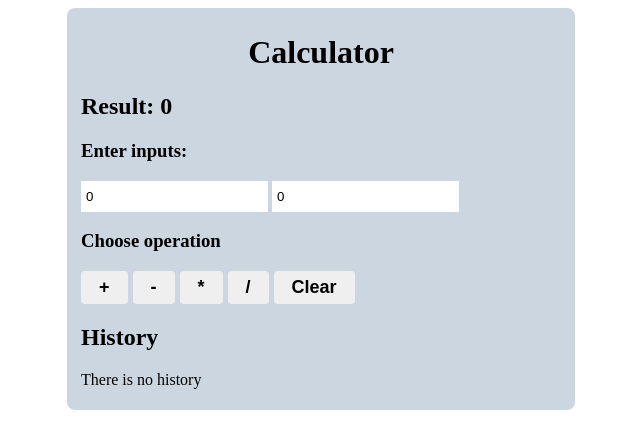
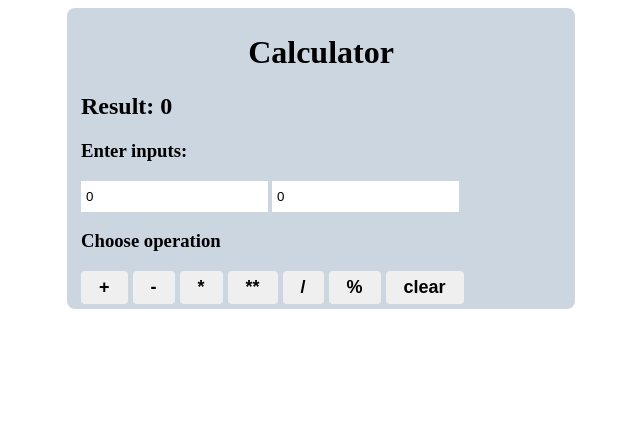
Before and after one commit to Nazim6269/React_Practice, a React (Vite) app: page / in a window 1280 px wide. Shown: the top 448 px of the page, without its empty margins (319-959 px from the left). Built offline with nearby package versions, Linux system fonts and the light colour scheme.

Commit message:
added some refactoring in input section and operation section

```diff
--- a/package.json
+++ b/package.json
@@ -14,6 +14,7 @@
     "@fortawesome/free-brands-svg-icons": "^6.5.1",
     "@fortawesome/free-solid-svg-icons": "^6.5.1",
     "@fortawesome/react-fontawesome": "^0.2.0",
+    "prop-types": "^15.8.1",
     "react": "^18.2.0",
     "react-dom": "^18.2.0"
   },
--- a/src/App3.jsx
+++ b/src/App3.jsx
@@ -1,4 +1,6 @@
 import React, { useState } from "react";
+import InputSection from "./Components/inputSection/InputSection";
+import OperationSection from "./Components/operationSection/OperationSection";
 import style from "./app3.module.css";
 import { generateId } from "./utils/generateId";
 import { operationTwo } from "./utils/operation";
@@ -53,72 +55,19 @@ const App3 = () => {
     <div className={style.card}>
       <h1 className={style.heading}>Calculator</h1>
       <h2>Result: {result}</h2>
+
+      {/* input section */}
+      <InputSection
+        inputState={inputState}
+        handleInputChange={handleInputChange}
+      />
       <div>
-        <h3>Enter inputs: </h3>
-        <input
-          type="number"
-          name="a"
-          value={inputState.a}
-          onChange={handleInputChange}
+        {/* {operation section} */}
+        <OperationSection
+          handleClearOps={handleClearOps}
+          handleClick={handleClick}
+          style={style}
         />
-        <input
-          type="number"
-          name="b"
-          value={inputState.b}
-          onChange={handleInputChange}
-        />
-      </div>
-      <div>
-        <h3>Choose operation</h3>
-        <div className={style.btnGroup}>
-          <button className={style.btn} onClick={() => handleClick("+")}>
-            +
-          </button>
-          <button className={style.btn} onClick={() => handleClick("-")}>
-            -
-          </button>
-          <button className={style.btn} onClick={() => handleClick("*")}>
-            *
-          </button>
-          <button className={style.btn} onClick={() => handleClick("/")}>
-            /
-          </button>
-          <button className={style.btn} onClick={handleClearOps}>
-            Clear
-          </button>
-        </div>
-        <div>
-          <h2>History</h2>
-          {histories.length === 0 ? (
-            <p>There is no history</p>
-          ) : (
-            histories.map((item) => {
-              return (
-                <ul key={item.id}>
-                  <li>
-                    <p>
-                      Operation: {item.inputs.a} {item.operator} {item.inputs.b}
-                      , Result:
-                      {item.res}
-                    </p>
-                    <span>
-                      {item.createdAt.toLocaleDateString()}
-                      {"::"}
-                      {item.createdAt.toLocaleTimeString()}
-                    </span>
-                    <br />
-                    <button
-                      className={style.btn}
-                      onClick={() => handleHistory(item)}
-                    >
-                      Reset
-                    </button>
-                  </li>
-                </ul>
-              );
-            })
-          )}
-        </div>
       </div>
     </div>
   );
--- /dev/null
+++ b/src/Components/inputSection/InputSection.jsx
@@ -0,0 +1,34 @@
+import PropTypes from "prop-types";
+import React from "react";
+import NumberField from "../ui/NumberField";
+
+const InputSection = ({ inputState, handleInputChange }) => {
+  return (
+    <div>
+      <h3>Enter inputs: </h3>
+      <NumberField
+        type="number"
+        name="a"
+        value={inputState.a}
+        onChange={handleInputChange}
+      />
+
+      <NumberField
+        type="number"
+        name="b"
+        value={inputState.b}
+        onChange={handleInputChange}
+      />
+    </div>
+  );
+};
+
+InputSection.propTypes = {
+  inputState: PropTypes.shape({
+    a: PropTypes.number.isRequired,
+    b: PropTypes.number.isRequired,
+  }).isRequired,
+  handleInputChange: PropTypes.func.isRequired,
+};
+
+export default InputSection;
--- /dev/null
+++ b/src/Components/operationSection/OperationSection.jsx
@@ -0,0 +1,72 @@
+import PropTypes from "prop-types";
+import React from "react";
+import { generateId } from "../../utils/generateId";
+import CustomButton from "../ui/CustomButton";
+
+const getId = generateId();
+
+const OperationSection = ({ handleClearOps, handleClick, style }) => {
+  const operations = [
+    {
+      id: getId.next().value,
+      text: "+",
+      onClick: () => handleClick("+"),
+    },
+    {
+      id: getId.next().value,
+      text: "-",
+      onClick: () => handleClick("-"),
+    },
+    {
+      id: getId.next().value,
+      text: "*",
+      onClick: () => handleClick("*"),
+    },
+    {
+      id: getId.next().value,
+      text: "**",
+      onClick: () => handleClick("**"),
+    },
+    {
+      id: getId.next().value,
+      text: "/",
+      onClick: () => handleClick("/"),
+    },
+    {
+      id: getId.next().value,
+      text: "%",
+      onClick: () => handleClick("%"),
+    },
+    {
+      id: getId.next().value,
+      text: "clear",
+      onClick: handleClearOps,
+    },
+  ];
+  return (
+    <div>
+      <h3>Choose operation</h3>
+      <div className={style.btnGroup}>
+        {operations.map((item) => (
+          <CustomButton
+            key={item.id}
+            text={item.text}
+            style={style}
+            onClick={item.onClick}
+          />
+        ))}
+      </div>
+    </div>
+  );
+};
+
+OperationSection.propTypes = {
+  handleClearOps: PropTypes.func.isRequired,
+  handleClick: PropTypes.func.isRequired,
+};
+
+OperationSection.defaultProps = {
+  style: {},
+};
+
+export default OperationSection;
--- /dev/null
+++ b/src/Components/ui/CustomButton.jsx
@@ -0,0 +1,21 @@
+import PropTypes from "prop-types";
+import React from "react";
+
+const CustomButton = ({ text, style, onClick }) => {
+  return (
+    <button className={style.btn} onClick={onClick}>
+      {text}
+    </button>
+  );
+};
+
+CustomButton.propTypes = {
+  text: PropTypes.string.isRequired,
+  onClick: PropTypes.func.isRequired,
+};
+
+CustomButton.defaultProps = {
+  style: {},
+};
+
+export default CustomButton;
--- /dev/null
+++ b/src/Components/ui/NumberField.jsx
@@ -0,0 +1,14 @@
+import PropTypes from "prop-types";
+import React from "react";
+
+const NumberField = ({ name, onChange, value }) => {
+  return <input type="text" name={name} onChange={onChange} value={value} />;
+};
+
+NumberField.propTypes = {
+  value: PropTypes.number.isRequired,
+  name: PropTypes.string.isRequired,
+  onChange: PropTypes.func.isRequired,
+};
+
+export default NumberField;
--- a/src/app3.module.css
+++ b/src/app3.module.css
@@ -27,5 +27,6 @@
 
 .btnGroup {
   display: flex;
+
   gap: 5px;
 }
```
Also changed, not shown: src/Components/history/History.jsx (+30 -6 lines), src/Components/history/HistorySection.jsx (added, +17 -0 lines), 1 other file (tests, documents, lock files or other folders).
